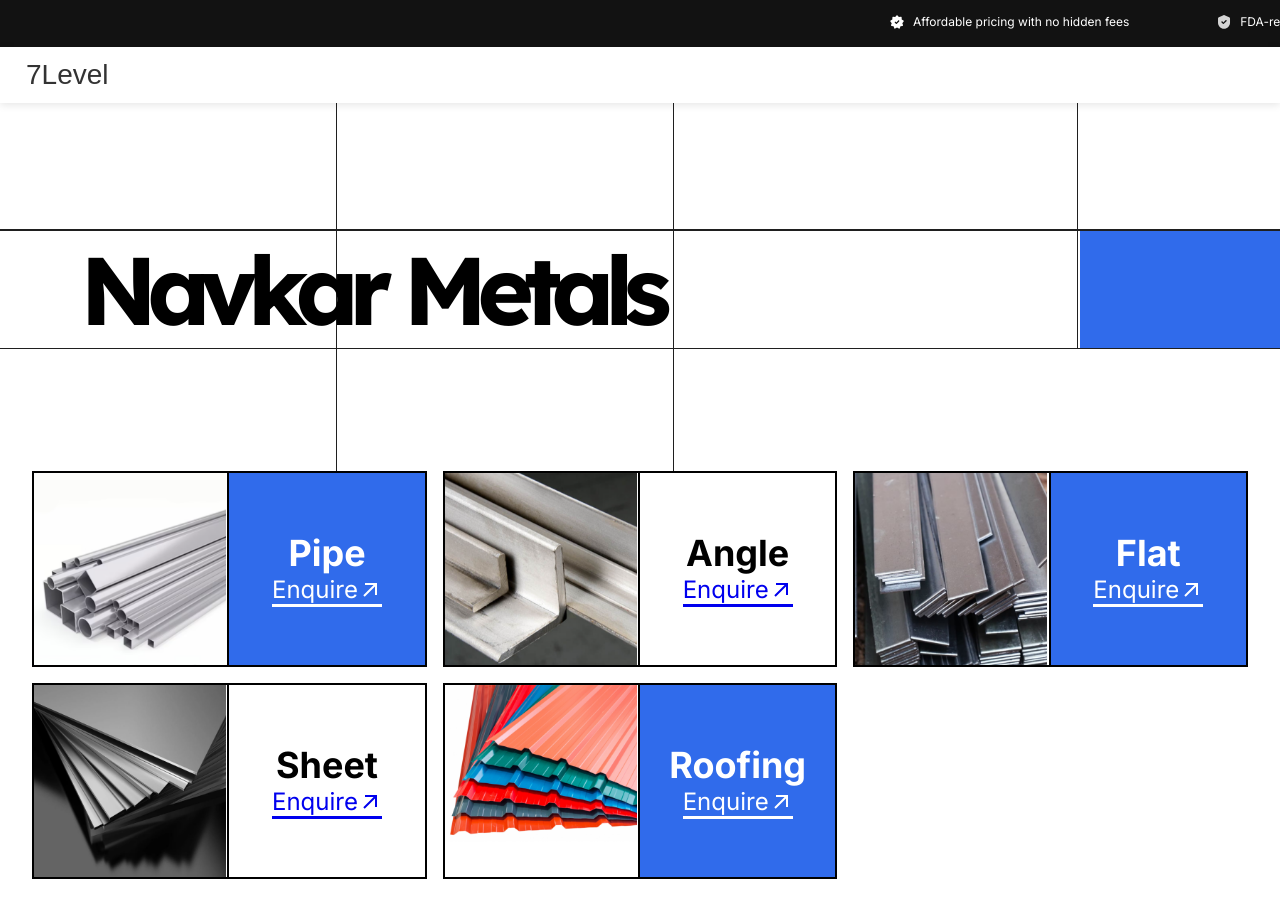
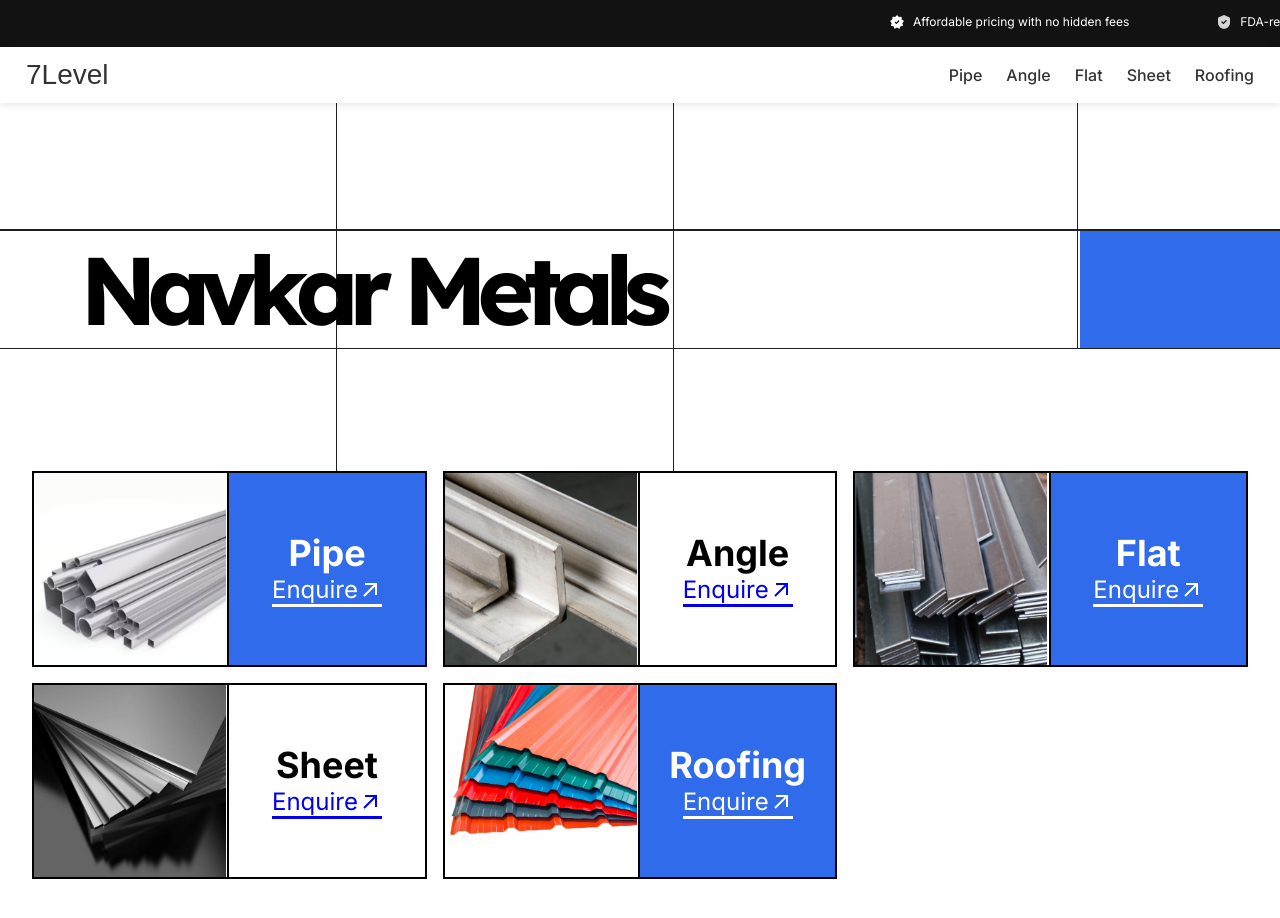
Before and after one commit to 7level-io/navkar-metal, a React (Vite) app: page / in a window 1280 px wide. Shown: the top 918 px of the page. Built offline with nearby package versions, Linux system fonts and the light colour scheme.

Commit message:
Updated navigation

```diff
--- a/src/components/TopNavbar.jsx
+++ b/src/components/TopNavbar.jsx
@@ -59,21 +59,24 @@ export default function TopNavbar() {
     >
       <div className="navbar-container">
         <div className="navbar-logo">
-          <Link to="https://7level.in">7Level{getPageLabel(location.pathname)}</Link>
+          <Link to="https://7level.in">
+            7Level{getPageLabel(location.pathname)}
+          </Link>
         </div>
 
-        {/* <nav className={`navbar-links ${isOpen ? "active" : ""}`}>
-          <a href="#about">About</a>
-          <a href="#services">Services</a>
-        </nav> */}
+        <nav class="navbar-links">
+          <a href="../pipe">Pipe</a>
+          <a href="../angle">Angle</a>
+          <a href="../flat">Flat</a>
+          <a href="../sheet">Sheet</a>
+          <a href="../roofing">Roofing</a>
+        </nav>
 
         <button
           className="navbar-toggle"
           onClick={() => setIsOpen(!isOpen)}
           aria-label="Toggle Menu"
-        >
-          {/* {isOpen ? <X size={28} /> : <Menu size={28} />} */}
-        </button>
+        ></button>
       </div>
     </header>
   );
```
